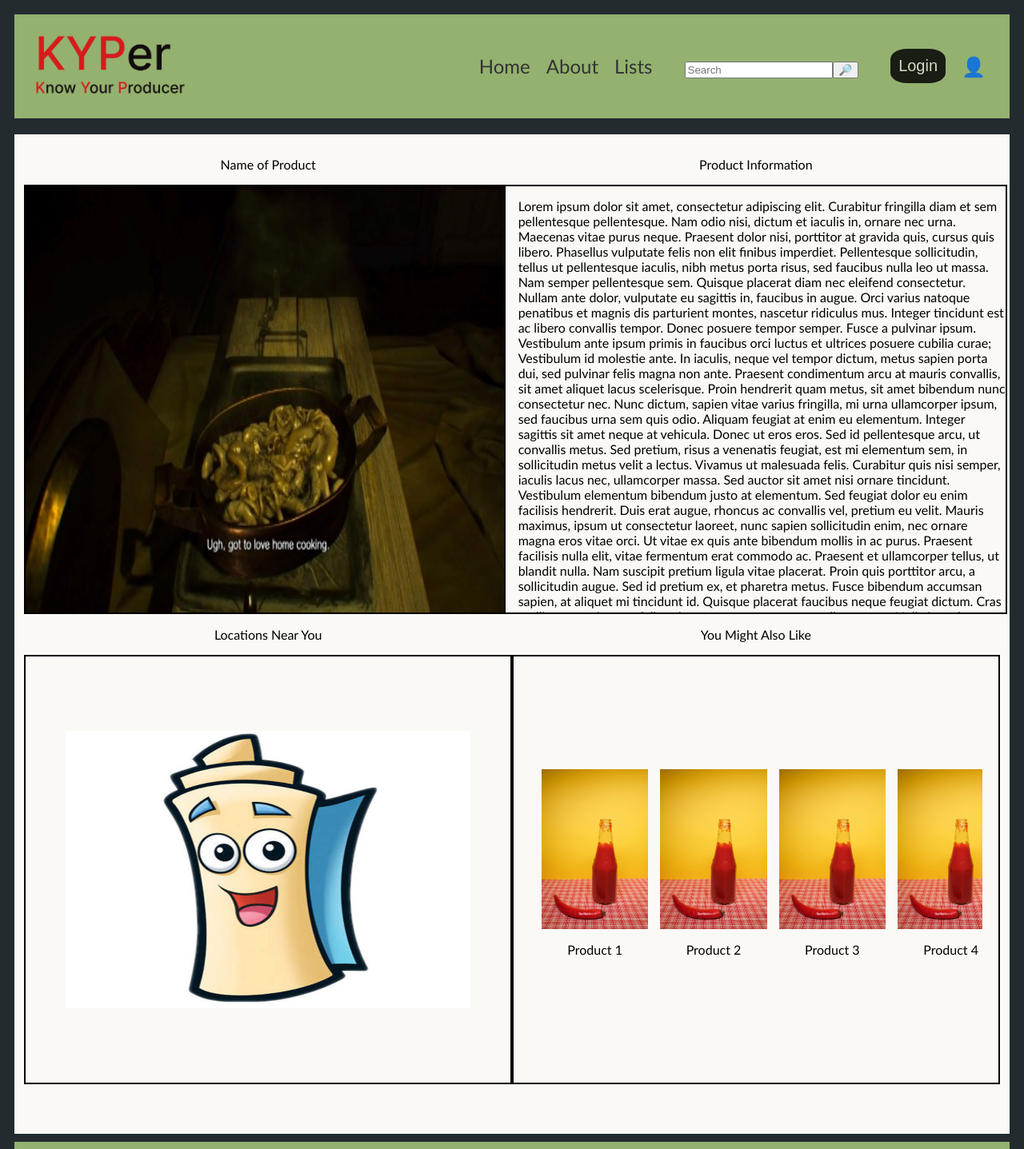
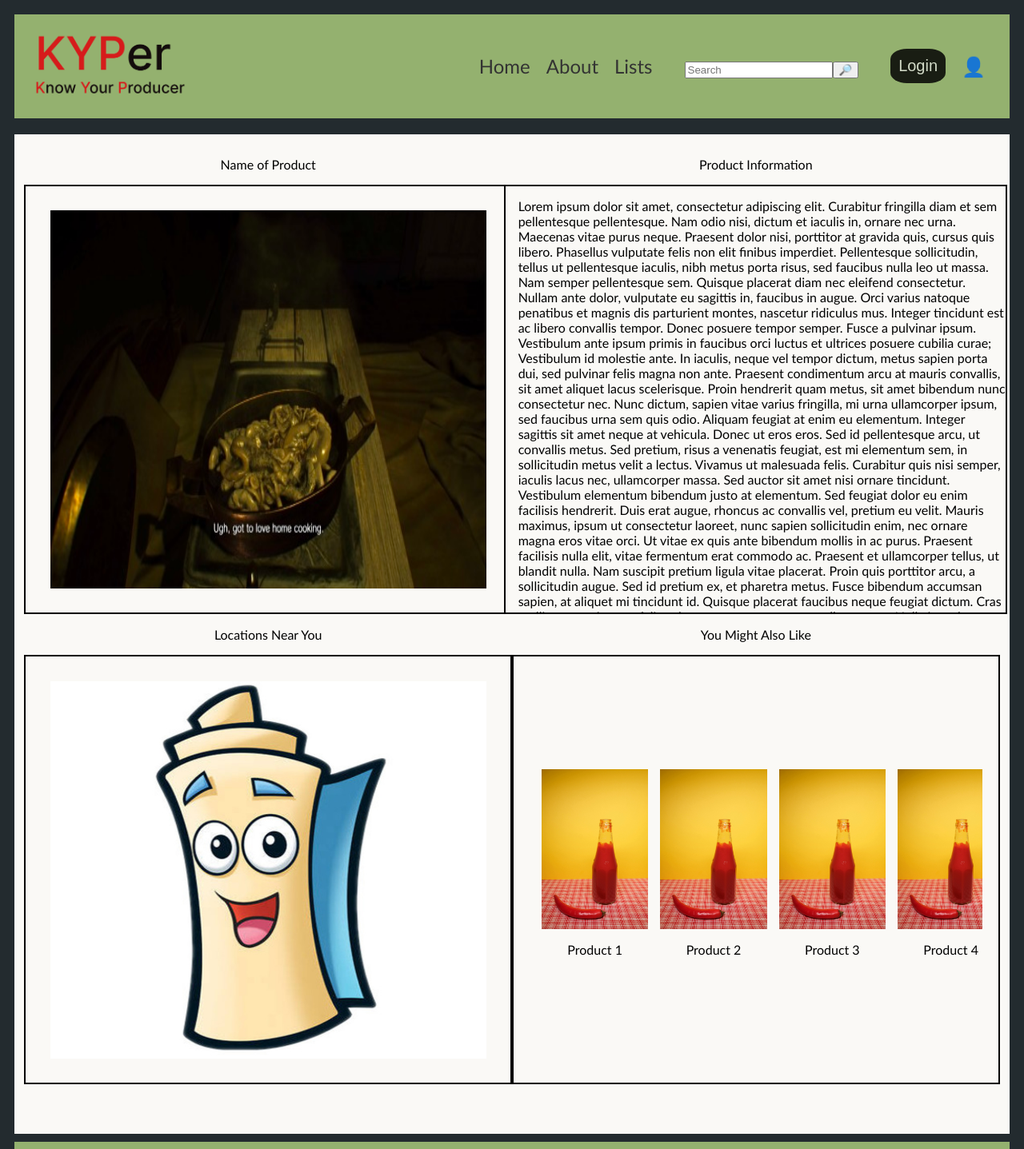
Before and after one commit to logbasem/Software_Engineering, a React (Create React App) app: page /product in a window 1280 px wide. Shown: the top 1437 px of the page at 80% size. Built offline with nearby package versions, Linux system fonts and the light colour scheme.

Commit message:
adjusted some image positioning

```diff
--- a/src/css-html/product-page.css
+++ b/src/css-html/product-page.css
@@ -139,6 +139,9 @@ body{
 .productimageholder{
     border:2px solid black;
     height:100%;
+    box-sizing: border-box;
+    padding: 5%;
+
 }
 
 .productimage{
@@ -162,14 +165,14 @@ body{
     justify-content: center;
     display: flex;
     box-sizing: border-box;
-    padding: 50px;
+    padding: 5%;
     align-items: center;
     overflow: hidden;
     height: 100%;
 }
 
 .mapimage{
-    height: 80%;
+    height: 100%;
     width: 100%;
 }
 
```
